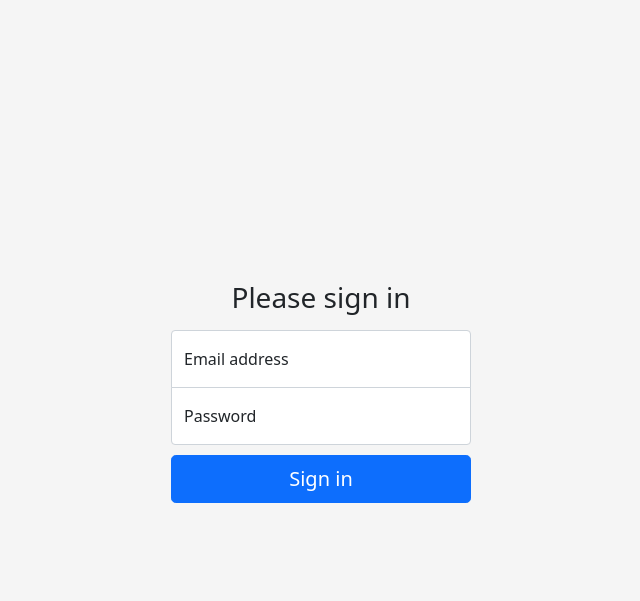
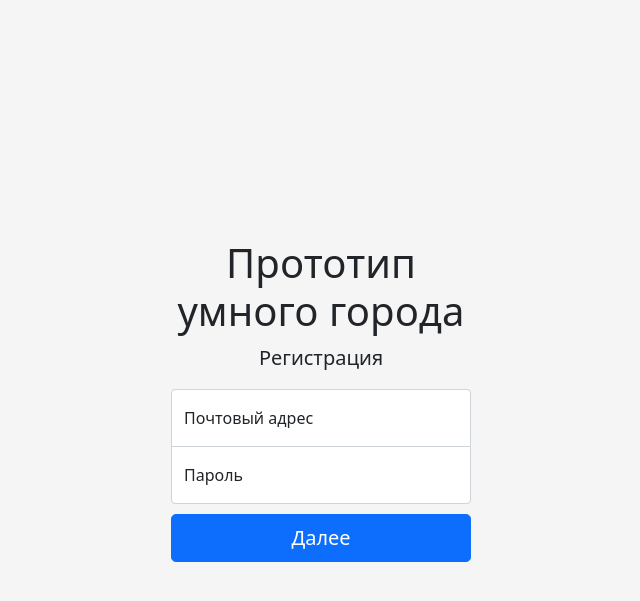
Before and after one commit to DanyaBooba/2023-vrcreagoo, a PHP site: page /me/reg.php in a window 1280 px wide. Shown: the top 601 px of the page, without its empty margins (319-959 px from the left). Run offline with PHP 8.4, Linux system fonts and the light colour scheme.

Commit message:
work at account

```diff
--- a/production/me/reg.php
+++ b/production/me/reg.php
@@ -1,3 +1,4 @@
+<!DOCTYPE html>
 <html lang="en">
 
 <head>
@@ -5,7 +6,7 @@
     <meta name="viewport" content="width=device-width, initial-scale=1">
     <meta name="description" content="">
     <meta name="author" content="Daniil Dybka">
-    <title>Login</title>
+    <title>Registration at smart city prototype</title>
 
     <link rel="stylesheet" href="/css/bootstrap.min.css">
 
@@ -102,18 +103,18 @@
 <body class="text-center">
 
     <main class="form-signin w-100 m-auto">
-        <form>
-            <h1 class="h3 mb-3 fw-normal">Please sign in</h1>
+        <h1>Прототип умного города</h1>
+        <p class="mb-3" style="font-size: 20px">Регистрация</p>
+        <form action="/me/php/m/reg--check-1.php" method="post">
             <div class="form-floating">
-                <input type="email" class="form-control" id="floatingInput" placeholder="name@example.com">
-                <label for="floatingInput">Email address</label>
+                <input type="email" name="email" class="form-control" placeholder="name@example.com">
+                <label>Почтовый адрес</label>
             </div>
             <div class="form-floating">
-                <input type="password" class="form-control" id="floatingPassword" placeholder="Password">
-                <label for="floatingPassword">Password</label>
+                <input type="password" name="passw" class="form-control" placeholder="Пароль">
+                <label>Пароль</label>
             </div>
-
-            <button class="w-100 btn btn-lg btn-primary" type="submit">Sign in</button>
+            <button class="w-100 btn btn-lg btn-primary" type="submit">Далее</button>
         </form>
     </main>
 
```
Also changed, not shown: production/me/login.php (+10 -9 lines), production/me/php/m/errors.php (added, +11 -0 lines), production/me/php/m/reg--check-1.php (+16 -0 lines), production/me/reg-2.php (+10 -9 lines), production/me/php/m/reg--check-2.php (added).
